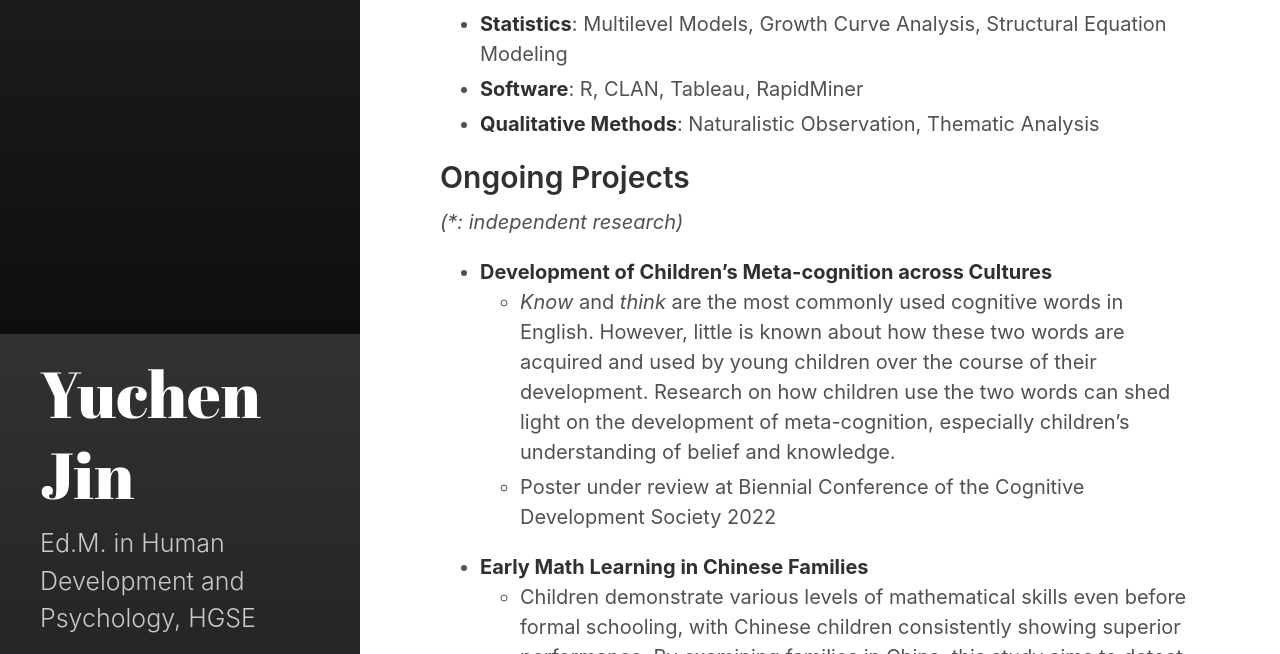
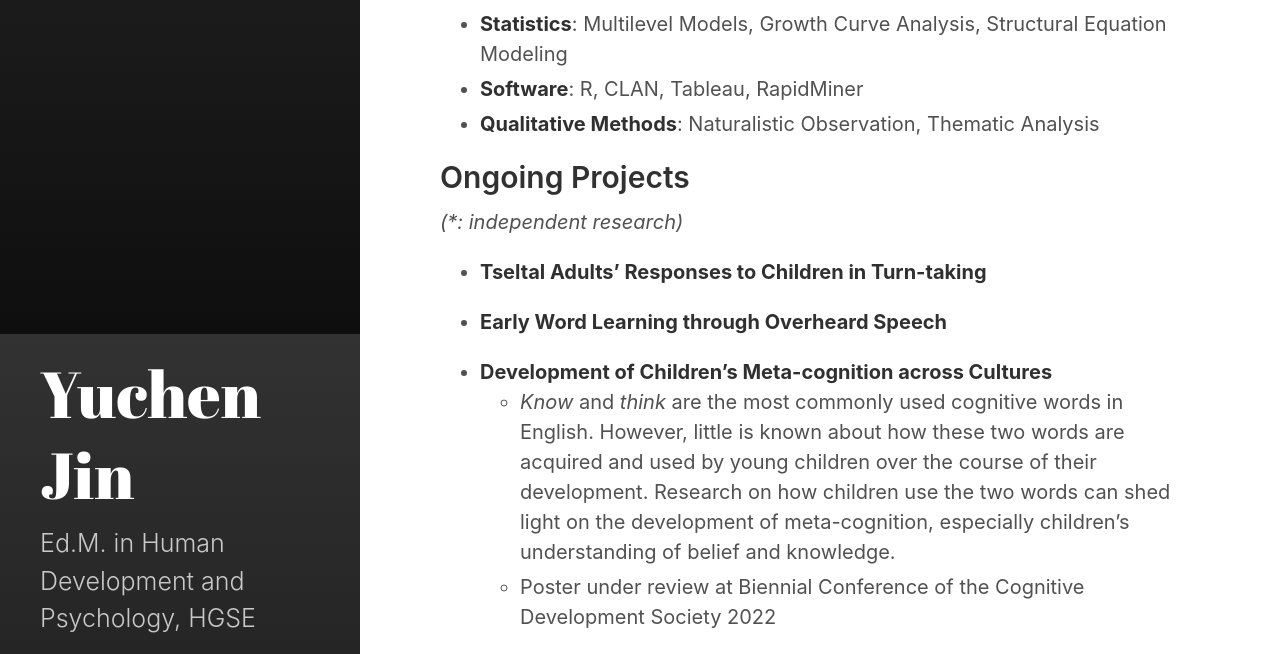
Before and after one commit to Regenchen/Regenchen.github.io, a Jekyll site: the page built from research.md, in a window 1280 px wide and 900 px high, scrolled down 566 px, cut to the strip 0-654 px from the top of the window. Built offline with Jekyll 4.4.1, drawn with Linux system fonts in a browser that asks for light colours.

Commit message:
Update research.md

```diff
--- a/research.md
+++ b/research.md
@@ -21,6 +21,12 @@ These two aspects, usually being looked at separately though, intrigue me to thi
 ## Ongoing Projects
 
 *(\*: independent research)*
+
+-  **Tseltal Adults' Responses to Children in Turn-taking**
+
+
+-  **Early Word Learning through Overheard Speech**
+
 
 -  **Development of Children’s Meta-cognition across Cultures**
    + *Know* and *think* are the most commonly used cognitive words in English. However, little is known about how these two words are acquired and used by young children over the course of their development. Research on how children use the two words can shed light on the development of meta-cognition, especially children’s understanding of belief and knowledge.
```
